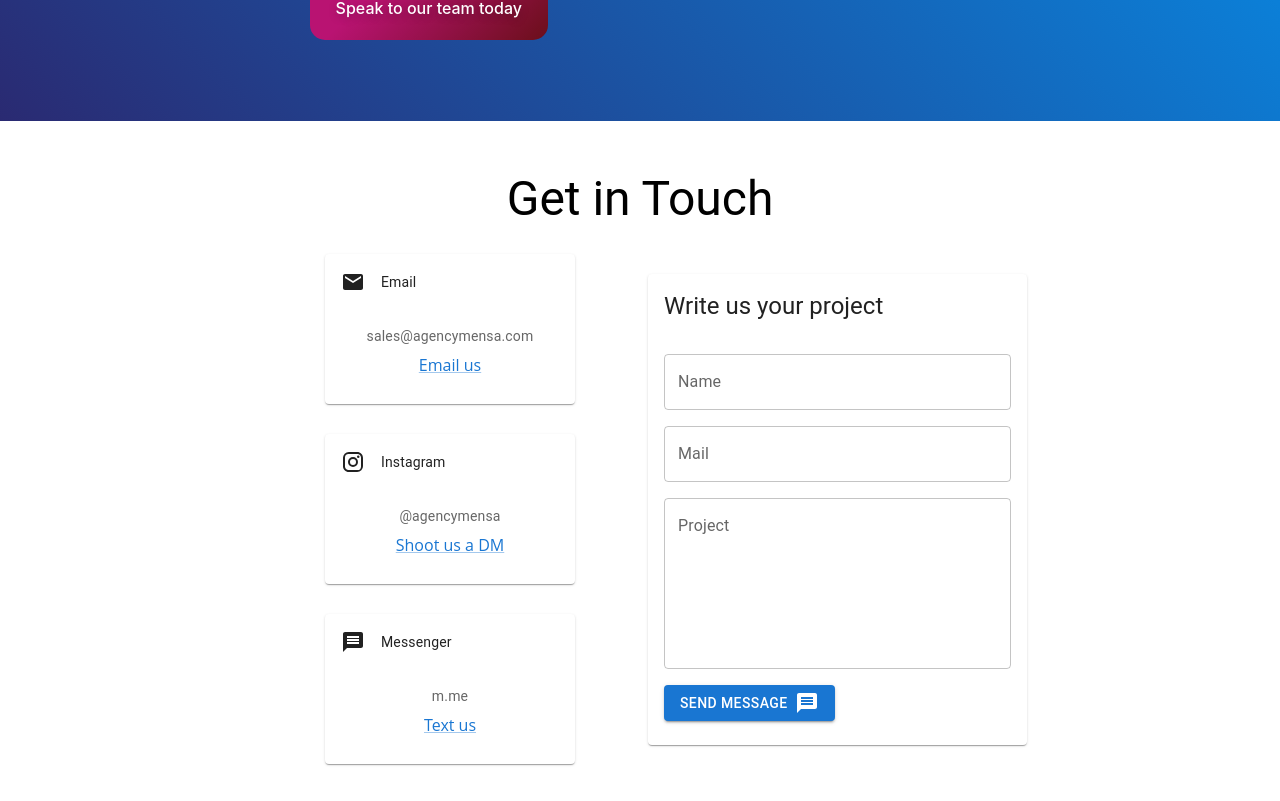
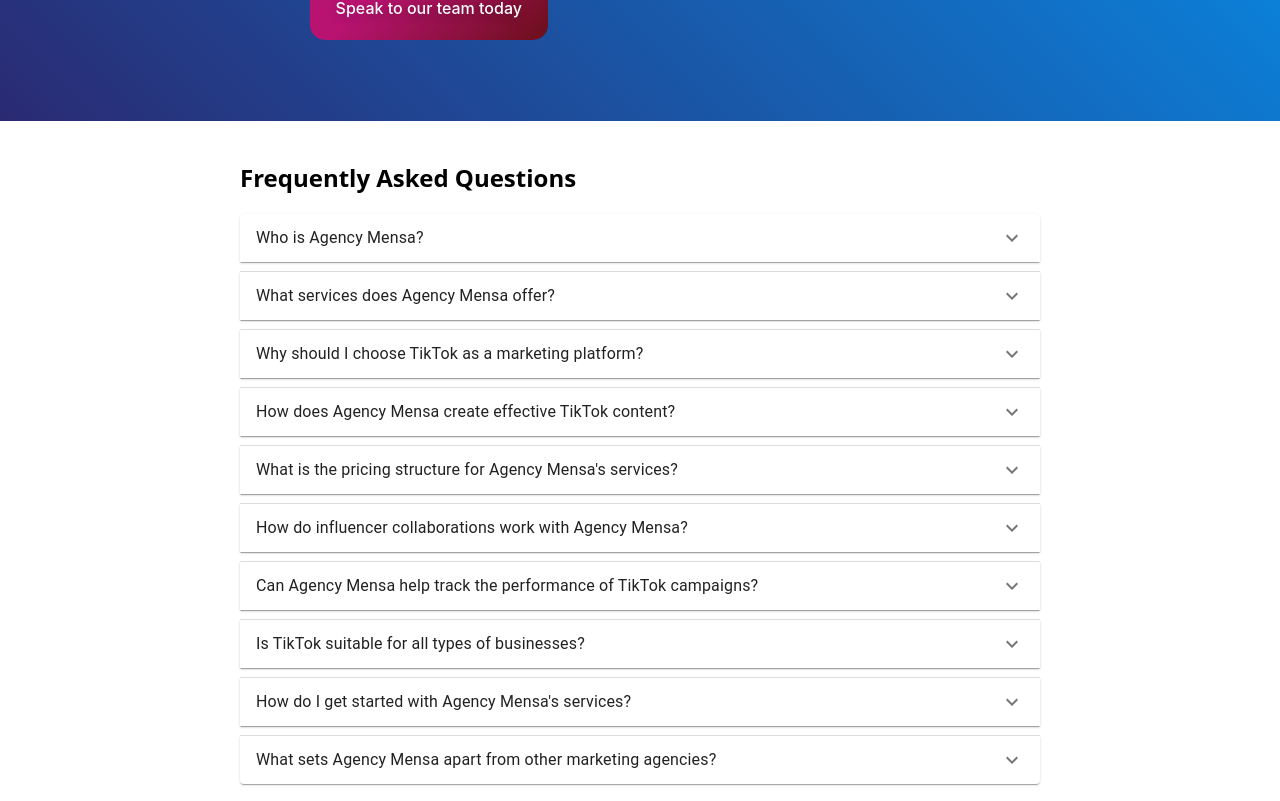
Before and after one commit to AbuIqbal123/agency-mensa-website, a React (Create React App) app: page / in a window 1280 px wide. Shown: the part 1799-2600 px from the top of the page. Built offline with nearby package versions, Linux system fonts and the light colour scheme.

Commit message:
FAQ section completed

```diff
--- a/package.json
+++ b/package.json
@@ -18,6 +18,7 @@
     "emailjs-com": "^3.2.0",
     "react": "^18.2.0",
     "react-dom": "^18.2.0",
+    "react-faq-component": "^1.3.4",
     "react-scripts": "5.0.1",
     "typescript": "^4.9.5",
     "web-vitals": "^2.1.4"
--- a/src/App.tsx
+++ b/src/App.tsx
@@ -5,6 +5,7 @@
 import Philosophy from "./components/philosophy/Philosophy";
 import Offer from "./components/offer/Offer";
 import Contact from "./components/contact/ContactPage";
+import Faq from "./components/faq/Faq";
 
 function App() {
   return (
@@ -14,6 +15,7 @@
         <Home />
         <Philosophy />
         <Offer />
+        <Faq />
         <Contact />
       </main>
     </>
--- /dev/null
+++ b/src/components/faq/FAQs.ts
@@ -0,0 +1,48 @@
+export const FaqQuestions = {
+  title: "Frequently Asked Questions",
+  rows: [
+    {
+      question: "Who is Agency Mensa?",
+      answer: "Agency Mensa is a dynamic and innovative marketing agency that specializes in leveraging the power of TikTok to help businesses grow their online presence, engage with their target audience, and achieve remarkable results in the digital landscape.",
+    },
+    {
+      question: "What services does Agency Mensa offer?",
+      answer: "At Agency Mensa, we offer a range of specialized services tailored to harness the potential of TikTok for your brand. Our services include TikTok strategy development, content creation, influencer collaborations, campaign management, performance analytics, and more. We ensure your brand's message resonates effectively with the TikTok community.",
+    },
+    {
+      question: "Why should I choose TikTok as a marketing platform?",
+      answer: "TikTok has rapidly become one of the most influential social media platforms, with a massive user base and high engagement rates. It provides a unique opportunity to connect with a younger, highly active audience and create viral content that can exponentially boost brand awareness and engagement.",
+    },
+    {
+      question: "How does Agency Mensa create effective TikTok content?",
+      answer: "Our team of skilled content creators, videographers, and marketing experts collaborate to develop compelling and engaging TikTok content. We focus on understanding your brand identity and objectives to create content that aligns with your message and resonates with TikTok users.",
+    },
+    {
+      question: "What is the pricing structure for Agency Mensa's services?",
+      answer: "Our pricing structure is customized based on your specific needs and goals. We offer flexible packages to accommodate various budgets. To get a tailored quote, please reach out to us through our contact page or request a consultation.",
+    },
+    {
+      question: "How do influencer collaborations work with Agency Mensa?",
+      answer: "We have established connections with a diverse network of TikTok influencers. When you choose our influencer collaboration service, we identify suitable influencers aligned with your brand and campaign goals. Our team manages the collaboration process, ensuring that your brand is effectively represented and your campaign objectives are met.",
+    },
+    {
+      question: "Can Agency Mensa help track the performance of TikTok campaigns?",
+      answer: "Absolutely! We provide comprehensive performance analytics and regular reports to track the progress of your TikTok campaigns. Our data-driven insights help measure engagement, reach, and other key metrics, allowing us to refine strategies and optimize results.",
+    },
+    {
+      question: "Is TikTok suitable for all types of businesses?",
+      answer: "TikTok can benefit a wide range of businesses, but its effectiveness may vary based on your target audience and industry. Our team conducts thorough research to determine if TikTok aligns with your brand's goals and target demographics, ensuring a strategic approach to achieve optimal results.",
+    },
+    {
+      question: "How do I get started with Agency Mensa's services?",
+      answer: "Getting started is easy! Simply reach out to us through the contact information provided on our website. Our team will schedule a consultation to discuss your needs, goals, and preferences. From there, we'll develop a personalized TikTok marketing strategy tailored to your brand.",
+    },
+    {
+      question: "What sets Agency Mensa apart from other marketing agencies?",
+      answer: "Agency Mensa stands out for its specialized expertise in TikTok marketing. Our team's in-depth knowledge of the platform, combined with creative storytelling and data-driven strategies, ensures that we deliver exceptional results that resonate with the TikTok audience.",
+    },
+    // ... Add more FAQ items as needed
+  ],
+};
+
+export default FaqQuestions;
--- /dev/null
+++ b/src/components/faq/Faq.tsx
@@ -0,0 +1,28 @@
+import React from 'react';
+import FaqQuestions from './FAQs'; // Import FaqQuestions correctly
+import { Accordion, AccordionSummary, AccordionDetails, Typography } from '@mui/material';
+import ExpandMoreIcon from '@mui/icons-material/ExpandMore';
+import './faq.css';
+
+const Faq: React.FC = () => {
+
+  return (
+    <section id="faq">
+    <div className="faq-container">
+      <h2>{FaqQuestions.title}</h2>
+      {FaqQuestions.rows.map((faq: any, index: any) => (
+        <Accordion key={index} className="faq">
+          <AccordionSummary expandIcon={<ExpandMoreIcon />}>
+            <Typography>{faq.question}</Typography>
+          </AccordionSummary>
+          <AccordionDetails>
+            <Typography>{faq.answer}</Typography>
+          </AccordionDetails>
+        </Accordion>
+      ))}
+    </div>
+    </section>
+  );
+};
+
+export default Faq;
--- /dev/null
+++ b/src/components/faq/faq.css
@@ -0,0 +1,24 @@
+.faq-container {
+    max-width: 800px;
+    margin: 0 auto;
+    padding: 20px;
+    min-height: 80vh; /* Set minimum height to 80vh */
+    display: flex;
+    flex-direction: column;
+    justify-content: center; /* Center content vertically */
+  }
+
+  .faq {
+    margin-bottom: 10px;
+  }
+
+  .faq-summary {
+    font-weight: bold;
+  }
+
+  /* Add media query for mobile responsiveness */
+  @media (max-width: 768px) {
+    .faq-container {
+      padding: 10px; /* Adjust padding for mobile */
+    }
+  }
--- a/src/components/header/Header.tsx
+++ b/src/components/header/Header.tsx
@@ -92,6 +92,9 @@
             <a href="#offer" className="nav-link" onClick={handleClickNav}>
               Offer
             </a>
+            <a href="#faq" className="nav-link" onClick={handleClickNav}>
+              FAQs
+            </a>
             <a href="#contact" className="nav-link" onClick={handleClickNav}>
               Contact
             </a>
--- a/src/components/philosophy/philosophy.css
+++ b/src/components/philosophy/philosophy.css
@@ -6,7 +6,7 @@
 }
 
 .stats-text {
-  margin-left: 150px;
+  margin-left: 235px;
   margin-top: 50px;
   font-size: 1rem;
 }
```
Also changed, not shown: 1 other file (tests, documents, lock files or other folders).
